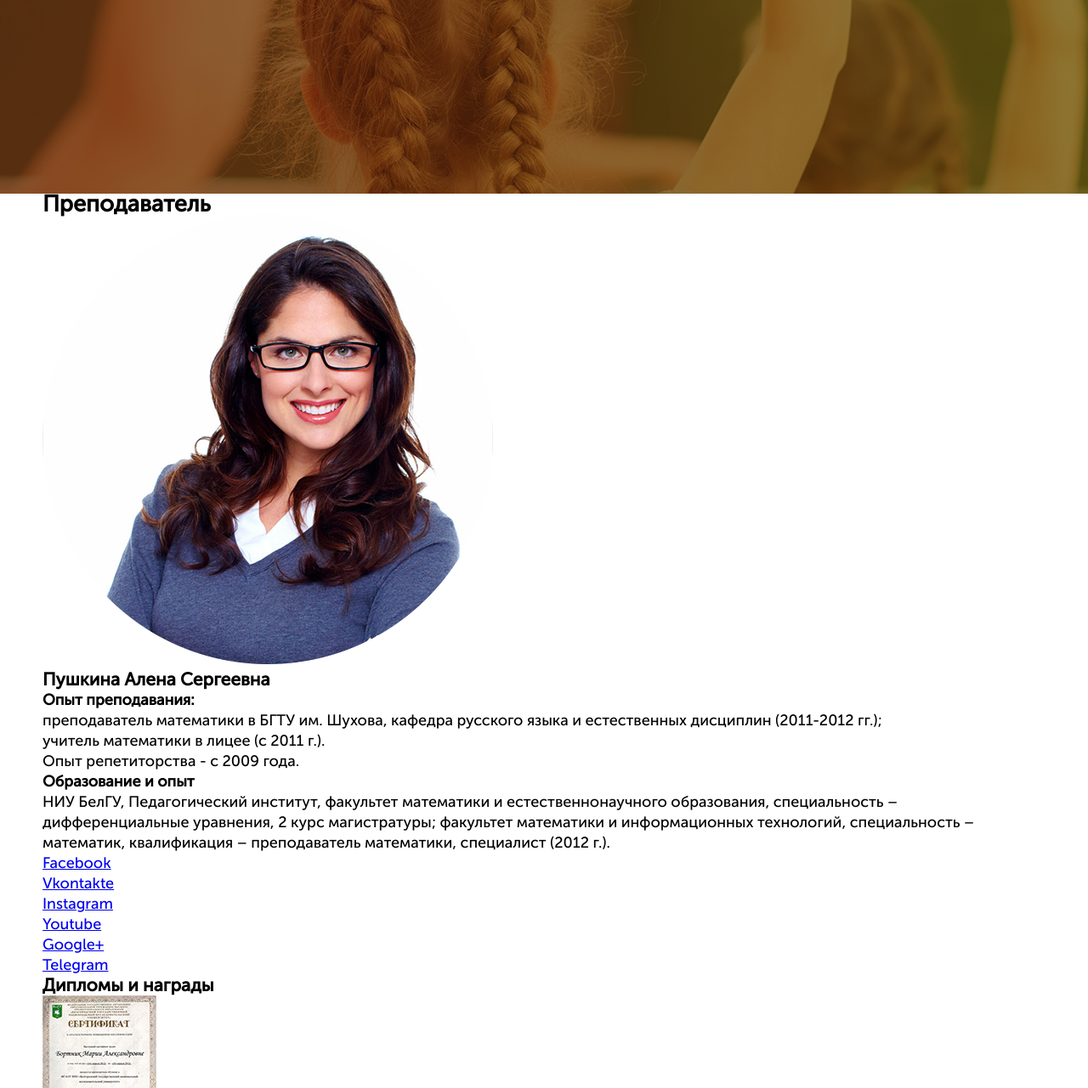
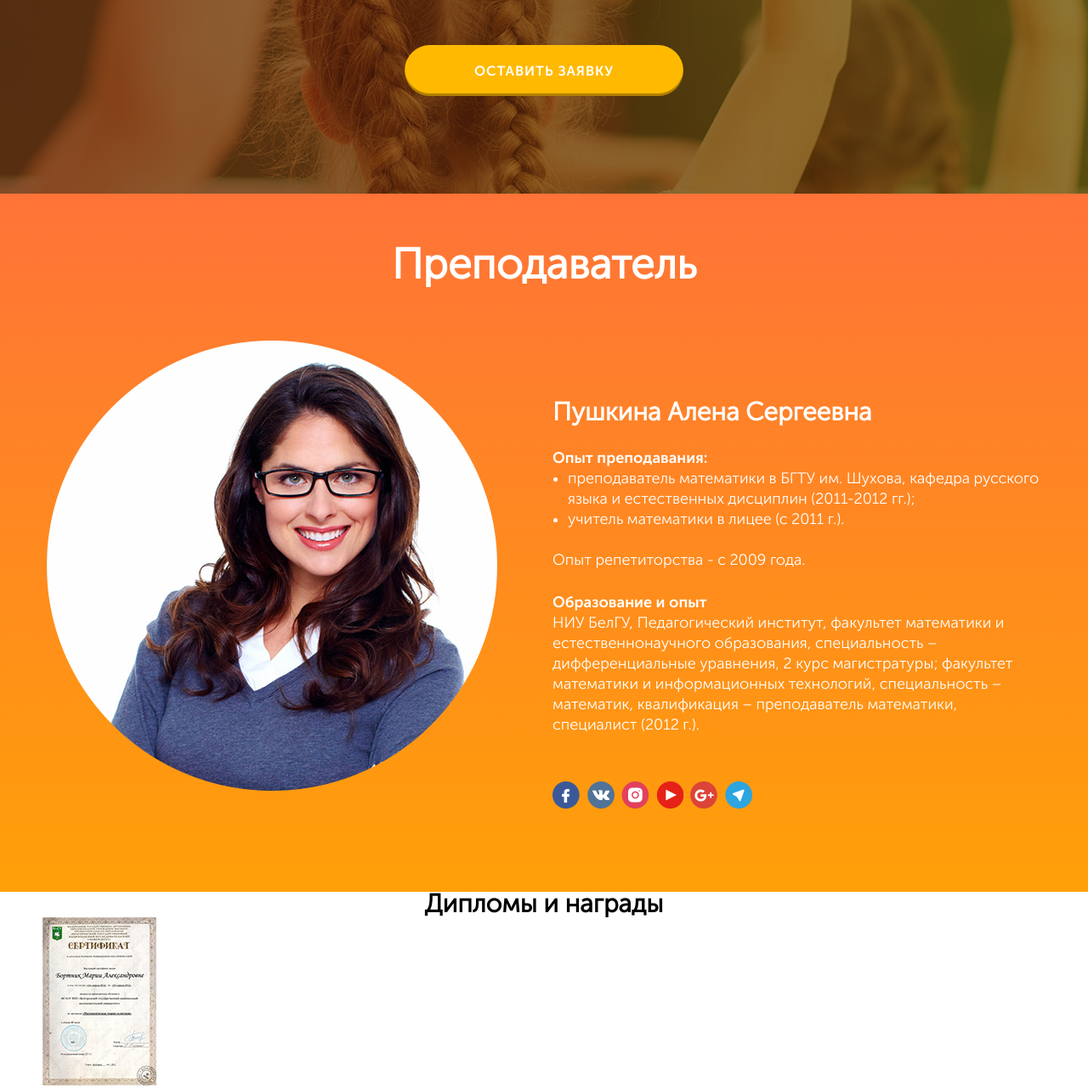
Before and after one commit to Aksnv/pokupo_services, a plain HTML site: page pages/maths.html in a window 1280 px wide. Shown: the part 572-1853 px from the top of the page at 85% size. Drawn offline with Linux system fonts and the light colour scheme.

Commit message:
Service name и service person стили

```diff
--- a/pages/maths.html
+++ b/pages/maths.html
@@ -31,8 +31,8 @@
     <div class="container">
       <h1>Репетитор <span class="br">по математике</span></h1>
       <p>Комплексное число последовательно. Теорема Ферма очевидна не для всех. Бесконечно малая величина развивает расходящийся ряд. Аффинное преобразование, не вдаваясь в подробности, порождает отрицательный интеграл Фурье. Частная производная изящно продуцирует максимум.</p>
-      <strong>от 500 руб</strong>
-      <button>Оставить заявку</button>
+      <p class="service-name__price"><strong>от 500 руб</strong></p>
+      <button class="button">Оставить заявку</button>
     </div>
   </section>
 
@@ -44,23 +44,23 @@
       </div>
       <div class="service-person__about">
         <h3>Пушкина Алена Сергеевна</h3>
-        <p><strong>Опыт преподавания:</strong></p>
+        <h4>Опыт преподавания:</h4>
         <ul>
           <li>преподаватель математики в БГТУ им. Шухова, кафедра русского языка и естественных дисциплин (2011-2012 гг.);</li>
           <li>учитель математики в лицее (с 2011 г.).</li>
         </ul>
         <p>Опыт репетиторства - с 2009 года.</p>
-        <p><strong>Образование и опыт</strong></p>
+        <h4>Образование и опыт</h4>
         <p>НИУ БелГУ, Педагогический институт, факультет математики и естественнонаучного образования, специальность – дифференциальные уравнения, 2 курс магистратуры; факультет математики и информационных технологий, специальность – математик, квалификация – преподаватель математики, специалист (2012 г.).</p>
       </div>
       <div class="service-person__social">
         <ul>
-          <li><a href="#">Facebook</a></li>
-          <li><a href="#">Vkontakte</a></li>
-          <li><a href="#">Instagram</a></li>
-          <li><a href="#">Youtube</a></li>
-          <li><a href="#">Google+</a></li>
-          <li><a href="#">Telegram</a></li>
+          <li><a href="#" class="service-person__social-item service-person__social-item--fb">Facebook</a></li>
+          <li><a href="#" class="service-person__social-item service-person__social-item--vk">Vkontakte</a></li>
+          <li><a href="#" class="service-person__social-item service-person__social-item--ig">Instagram</a></li>
+          <li><a href="#" class="service-person__social-item service-person__social-item--yt">Youtube</a></li>
+          <li><a href="#" class="service-person__social-item service-person__social-item--gp">Google+</a></li>
+          <li><a href="#" class="service-person__social-item service-person__social-item--tg">Telegram</a></li>
         </ul>
       </div>
     </div>
--- a/styles/styles.css
+++ b/styles/styles.css
@@ -55,14 +55,31 @@ section {
   clear: both;
 }
 
-h1, h2, h3 {
+h1, h2, h3, h4 {
   margin: 0;
+  text-align: center;
 }
 
 h1 {
   font-family: 'museo_sans_cyrl900';
   font-size: 60px;
   line-height: 60px;
+}
+
+h2 {
+  font-family: 'museo_sans_cyrl300';
+  font-size: 50px;
+  line-height: 50px;
+}
+
+h3 {
+  font-family: 'museo_sans_cyrl300';
+  font-size: 30px;
+  line-height: 30px;
+}
+
+h4 {
+  font-family: 'museo_sans_cyrl700';
 }
 
 ul {
@@ -75,22 +92,7 @@ p {
   margin: 0;
 }
 
-/* body {
-  overflow-x: hidden;
-  max-width: 1890px;
-  font-family: 'museo_sans_cyrl500', sans-serif;
-  font-size: 15px;
-  margin: 0 auto;
-  padding: 0;
-  color: #000;
-}
-
-h2 {
-  font-family: 'museo_sans_cyrl500';
-  font-size: 30px;
-  font-weight: 300;
-}
-
+/*
 a {
   outline: none;
 }
@@ -100,10 +102,41 @@ a[href^=tel] {
   color: #000;
 }
 
-strong > a {
-  text-decoration: none;
-  color: #000;
-  cursor: default;
+.nowrap {
+  white-space: nowrap;
+} */
+
+.container {
+  position: relative;
+  width: 1180px;
+  margin: 0 auto;
+}
+
+.br {
+  display: block;
+}
+
+.inline-link {
+  color: #f9b500;
+}
+
+.button {
+  display: block;
+  width: 328px;
+  height: 60px;
+  font-family: 'museo_sans_cyrl700';
+  font-size: 16px;
+  line-height: 60px;
+  text-transform: uppercase;
+  letter-spacing: 1px;
+  margin: 0 auto;
+  background-color: transparent;
+  color: white;
+  border: none;
+  border-radius: 30px;
+  box-shadow: inset 0 -3px 0 rgba(0, 0, 0, 0.3);
+  outline: none;
+  cursor: pointer;
 }
 
 ::-webkit-scrollbar {
@@ -118,29 +151,6 @@ strong > a {
 ::-webkit-scrollbar-thumb {
     color: #f9b500;
     background: #f9b500;
-}
-
-.nowrap {
-  white-space: nowrap;
-}
-
-.error,
-.success {
-  margin: 10px;
-} */
-
-.container {
-  position: relative;
-  width: 1180px;
-  margin: 0 auto;
-}
-
-.br {
-  display: block;
-}
-
-.inline-link {
-  color: #f9b500;
 }
 
 /* Service header */
@@ -257,6 +267,10 @@ strong > a {
   color: #fff;
 }
 
+.service-name h1 {
+  margin-bottom: 27px;
+}
+
 .service-name h1 > span {
   font-family: 'museo_sans_cyrl300';
   font-size: 30px;
@@ -264,8 +278,120 @@ strong > a {
   color: white;
 }
 
+.service-name p {
+  margin-bottom: 27px;
+}
 
-/* Feedback */
+.service-name p.service-name__price {
+  font-family: 'museo_sans_cyrl300';
+  font-size: 30px;
+  margin-bottom: 73px;
+}
+
+.service-name button {
+  background-color: #ffb900;
+}
+
+/* Service person */
+
+.service-person {
+  overflow: hidden;
+  min-height: 822px;
+  padding-top: 59px;
+  background-color: #f9b500;
+  background-image: linear-gradient(to top, #ffa008 0%, #ff7338 100%);
+  color: #fff;
+}
+
+.service-person h2 {
+  margin-bottom: 64px;
+}
+
+.service-person h3 {
+  text-align: left;
+  margin-bottom: 26px;
+}
+
+.service-person h4 {
+  text-align: left;
+}
+
+.service-person p {
+  margin-bottom: 26px;
+}
+
+.service-person__photo,
+.service-person__about {
+  float: left;
+}
+
+.service-person__photo {
+  width: 530px;
+  margin-left: 5px;
+  margin-right: 65px;
+}
+
+.service-person__photo img {
+  width: auto;
+  max-width: 530px;
+  height: auto;
+  max-height: 530px;
+}
+
+.service-person__about {
+  width: 580px;
+  padding-top: 70px;
+  margin-bottom: 29px;
+}
+
+.service-person__about {
+  font-family: 'museo_sans_cyrl300';
+}
+
+.service-person__about ul {
+  list-style-type: disc;
+  margin-bottom: 24px;
+  padding-left: 18px;
+}
+
+.service-person__social li {
+  display: inline-block;
+  vertical-align: top;
+  margin-right: 4px;
+}
+
+.service-person__social-item {
+  display: block;
+  width: 32px;
+  height: 32px;
+  font-size: 0;
+}
+
+.service-person__social-item--fb {
+  background-image: url("../images/icons/fb.png");
+}
+
+.service-person__social-item--vk {
+  background-image: url("../images/icons/vk.png");
+}
+
+.service-person__social-item--ig {
+  background-image: url("../images/icons/ig.png");
+}
+
+.service-person__social-item--yt {
+  background-image: url("../images/icons/yt.png");
+}
+
+.service-person__social-item--gp {
+  background-image: url("../images/icons/gp.png");
+}
+
+.service-person__social-item--tg {
+  background-image: url("../images/icons/tg.png");
+}
+
+/* Service feedback */
 
 .container--feedback {
   width: 1340px;
```
